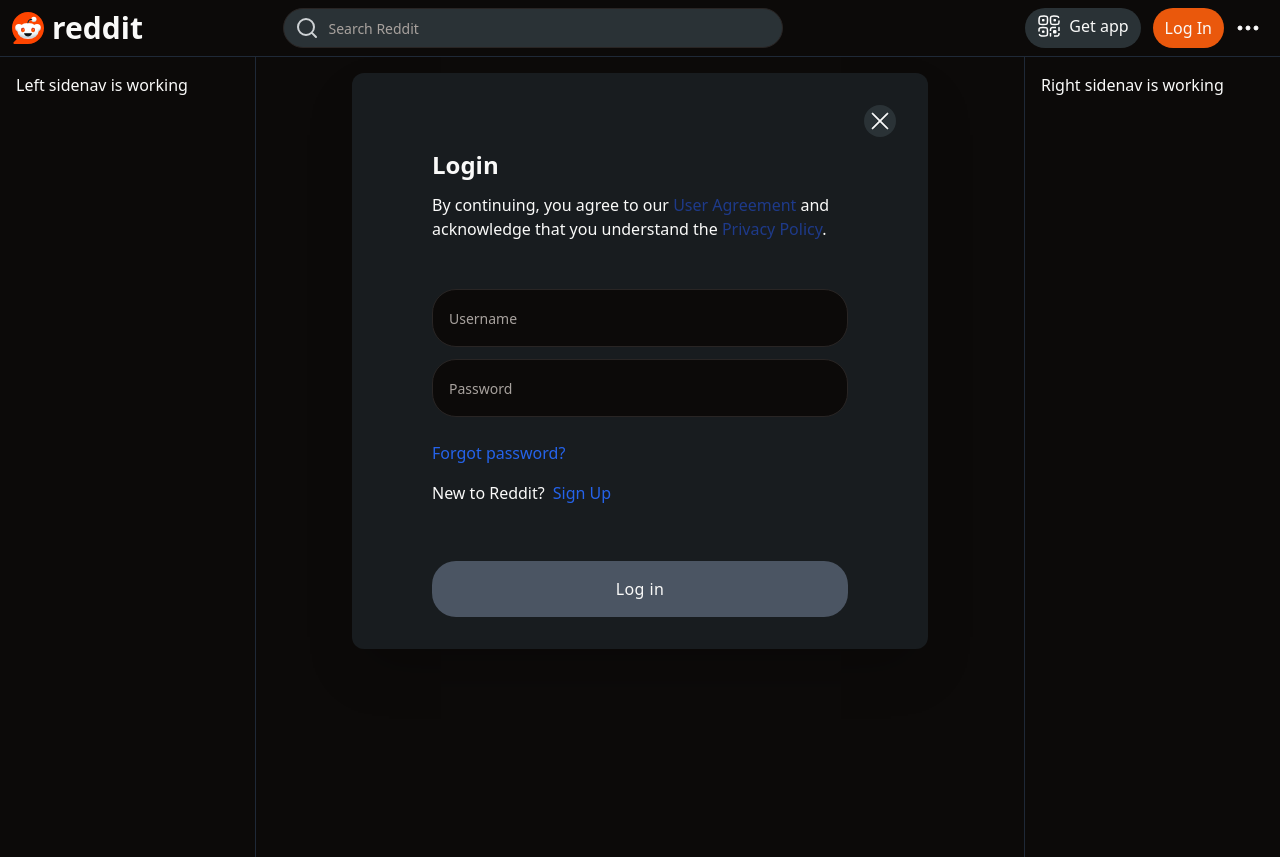
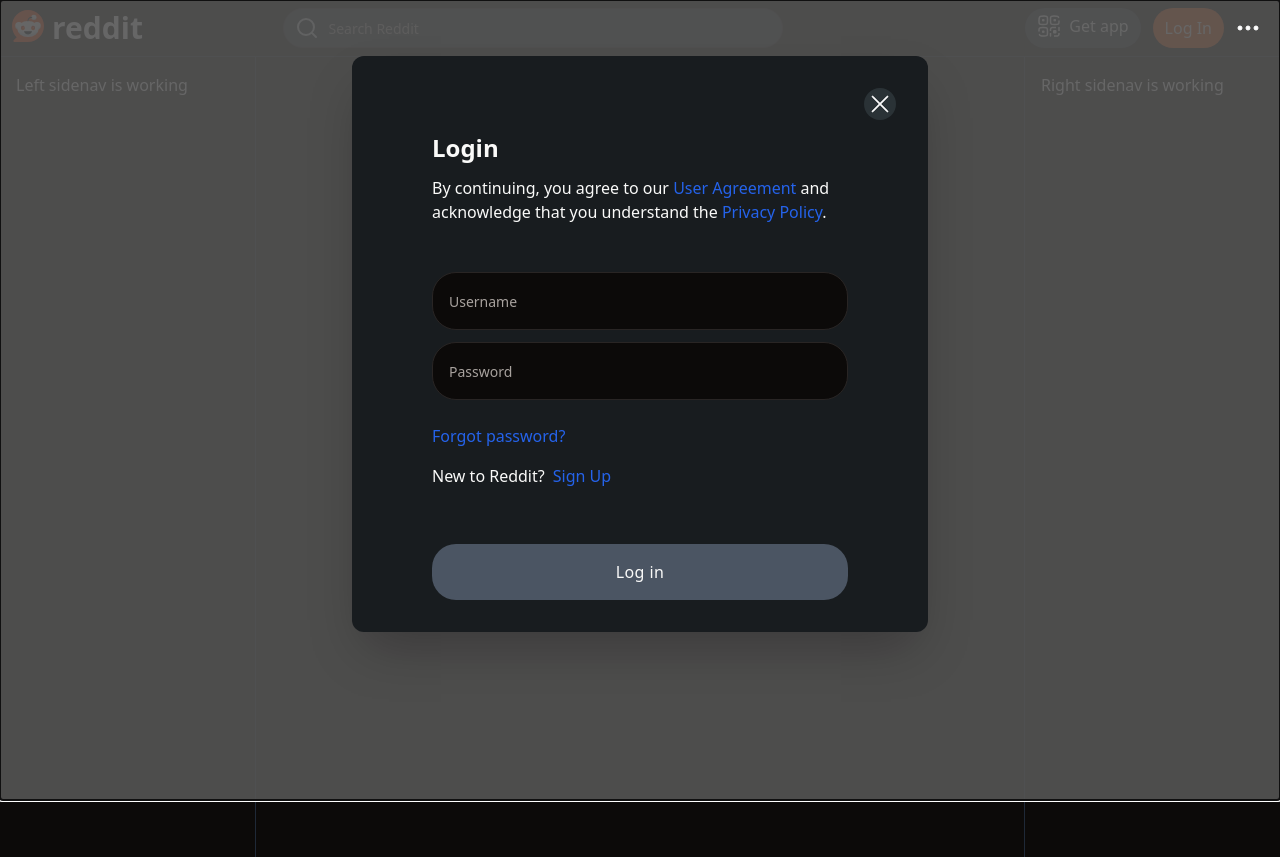
Before and after one commit to jah09/reddit_clone, a React (Vite) app in the folder frontend/: page /login in a window 1280 px wide. Built offline with nearby package versions, Linux system fonts and the light colour scheme.

Commit message:
working on modal

```diff
--- a/frontend/src/App.tsx
+++ b/frontend/src/App.tsx
@@ -1,6 +1,8 @@
 import { Button } from '@/components/ui/Button';
 import Layout from '@/components/Layout';
 import LoginModal from './components/LoginModal';
+import Home from './components/Home';
+
 import SignupModal from './components/SignupModal';
 import { BrowserRouter, Routes, Route } from 'react-router-dom';
 
@@ -9,6 +11,8 @@
 		<BrowserRouter>
 			<Layout>
 			<Routes>
+			<Route path="/"  element={<Home />}/>
+
 			<Route path="/login"  element={<LoginModal />}/>
 			<Route path="/signup"  element={<SignupModal />}/>
 			</Routes>
--- /dev/null
+++ b/frontend/src/components/Home.tsx
@@ -0,0 +1,11 @@
+import React from 'react'
+
+function Home() {
+  return (
+    <div className='text-foreground p-4'>
+      This is Home Page
+    </div>
+  )
+}
+
+export default Home
--- a/frontend/src/components/LoginModal.tsx
+++ b/frontend/src/components/LoginModal.tsx
@@ -1,18 +1,25 @@
-import React, { useState, useRef } from "react";
-
-import { Link } from "react-router-dom";
-import { Input } from "@/components/ui/input";
-import close from "../assets/close.svg";
+import React, { useState } from 'react';
+import Modal from 'react-modal';
+import { Link, useNavigate } from 'react-router-dom';
+import { Input } from '@/components/ui/input';
+import close from '../assets/close.svg';
 interface FormData {
 	username: string;
 	password: string;
 }
 function LoginModal() {
+	//form
 	const [formData, setFormData] = useState<FormData>({
-    username: "",
-    password: "",
+		username: '',
+		password: '',
 	});
-
+	const navigate = useNavigate();
+	//modal
+	const [modalIsOpen, setModalIsOpen] = useState<boolean>(true);
+	function closeModal() {
+		setModalIsOpen(false);
+		navigate('/');
+	}
 
 	//get the data input by the user
 	const handleInputChange = (e: React.ChangeEvent<HTMLInputElement>) => {
@@ -23,76 +30,78 @@
 		}));
 	};
 	return (
-    <div className="overflow-y-auto sm:p-0   pr-4 pl-4  ">
+		<div className='overflow-y-auto sm:p-0   pr-4 pl-4  '>
+			<Modal
+				className='flex justify-center items-end text-center min-h-screen sm:block  bg-[#00000099]   backdrop-blur-4xl'
+				isOpen={modalIsOpen}
+			>
+				<div className='inline-block text-left bg-[#181c1f] min-h-full rounded-xl overflow-hidden align-bottom transition-all transform shadow-2xl p-8 sm:align-middle sm:max-w-xl sm:w-full mt-14'>
+					<div className='flex  '>
+						<div className='flex flex-1  '></div>
 						<div
-
-        className="flex justify-center items-end text-center min-h-screen sm:block  "
+							className='flex place-items-center  bg-[#2a3236] w-8 h-8 rounded-full '
+							onClick={closeModal}
 						>
-        <div className="inline-block text-left bg-[#181c1f] min-h-full rounded-xl overflow-hidden align-bottom transition-all transform shadow-2xl p-8 sm:align-middle sm:max-w-xl sm:w-full mt-4">
-          <div className="flex  ">
-            <div className="flex flex-1  "></div>
-            <div className="flex place-items-center  bg-[#2a3236] w-8 h-8 rounded-full ">
-              {" "}
+							{' '}
 							<img
-
 								src={close}
-                alt="closemodal"
-                className="w-6 h-6 mr-2 mx-1 cursor-pointer"
-              />{" "}
+								alt='closemodal'
+								className='w-6 h-6 mr-2 mx-1 cursor-pointer'
+							/>{' '}
 						</div>
 					</div>
-          <div className="mt-4 px-12 ">
-            {" "}
-            <h1 className="text-2xl font-semibold leading-6 text-foreground">
+					<div className='mt-4 px-12 '>
+						{' '}
+						<h1 className='text-2xl font-semibold leading-6 text-foreground'>
 							Login
 						</h1>
-            <p className="py-4 text-foreground">
-              By continuing, you agree to our{" "}
-              <span className="text-blue-900">User Agreement</span> and
-              acknowledge that you understand the{" "}
-              <span className="text-blue-900">Privacy Policy</span>.
+						<p className='py-4 text-foreground'>
+							By continuing, you agree to our{' '}
+							<span className='text-blue-600'>User Agreement</span> and
+							acknowledge that you understand the{' '}
+							<span className='text-blue-600'>Privacy Policy</span>.
 						</p>
-            <div className="mt-8">
-              <form action=" ">
+						<div className='mt-8'>
+							<form action=' '>
 								<Input
-                  type="text"
-                  autoComplete="off"
-                  name="username"
+									type='text'
+									autoComplete='off'
+									name='username'
 									value={formData.username}
 									onChange={handleInputChange}
-                  id="username"
-                  placeholder="Username"
-                  className="px-4 py-7 rounded-3xl w-full outline-none text-foreground focus-visible:ring-offset-0 focus-visible:ring-0"
+									id='username'
+									placeholder='Username'
+									className='px-4 py-7 rounded-3xl w-full outline-none text-foreground focus-visible:ring-offset-0 focus-visible:ring-0'
 								/>
 
 								<Input
-                  type="password"
-                  autoComplete="off"
+									type='password'
+									autoComplete='off'
 									value={formData.password}
 									onChange={handleInputChange}
-                  name="password"
-                  id="password"
-                  placeholder="Password"
-                  className="px-4 py-7 rounded-3xl w-full outline-none text-foreground focus-visible:ring-offset-0 focus-visible:ring-0 mt-3"
+									name='password'
+									id='password'
+									placeholder='Password'
+									className='px-4 py-7 rounded-3xl w-full outline-none text-foreground focus-visible:ring-offset-0 focus-visible:ring-0 mt-3'
 								/>
-                <p className="text-blue-600  mt-6">Forgot password?</p>
-                <p className="text-foreground py-4">
+								<p className='text-blue-600  mt-6'>Forgot password?</p>
+								<p className='text-foreground py-4'>
 									New to Reddit?
-                  <Link to="/signup">
-                    <span className="text-blue-600 cursor-pointer ml-2">
+									<Link to='/signup'>
+										<span className='text-blue-600 cursor-pointer ml-2'>
 											Sign Up
 										</span>
 									</Link>
 								</p>
 
-                <button className="p-4 rounded-3xl w-full outline-none mt-10 bg-gray-600 cursor-pointer text-foreground  tracking-wide font-medium">
+								<button className='p-4 rounded-3xl w-full outline-none mt-10 bg-gray-600 cursor-pointer text-foreground  tracking-wide font-medium'>
 									Log in
 								</button>
 							</form>
 						</div>
 					</div>
 				</div>
-      </div>
+			</Modal>
 		</div>
 	);
 }
--- a/frontend/src/components/Navbar.tsx
+++ b/frontend/src/components/Navbar.tsx
@@ -1,16 +1,20 @@
-import { useState } from "react";
-import { Input } from "@/components/ui/input";
+import { useState } from 'react';
+import { Input } from '@/components/ui/input';
 
-import reddit from "@/assets/reddit.svg";
-import mouse from "@/assets/mouse.svg";
-import message from "@/assets/message.svg";
-import plus from "@/assets/plus.svg";
-import bell from "@/assets/bell.svg";
-import profile from "@/assets/profile.jpg";
-import search from "@/assets/search.svg";
-import kebab from "@/assets/kebab.svg";
-import qrcode from "@/assets/qrcode.svg";
-import {  Link } from 'react-router-dom';
+import reddit from '@/assets/reddit.svg';
+import mouse from '@/assets/mouse.svg';
+import message from '@/assets/message.svg';
+import plus from '@/assets/plus.svg';
+import bell from '@/assets/bell.svg';
+import profile from '@/assets/profile.jpg';
+import search from '@/assets/search.svg';
+import kebab from '@/assets/kebab.svg';
+import qrcode from '@/assets/qrcode.svg';
+import shoppingbag from '@/assets/shoppingbag.svg';
+
+import login from '@/assets/login.svg';
+
+import { Link } from 'react-router-dom';
 
 function Navbar() {
 	const [isLogin, setIsLogin] = useState<boolean>(false);
@@ -20,103 +24,99 @@
 		setIsKebabClicked(!isKebabClicked);
 	};
 	return (
-    <nav className="w-full py-2 px-3 bg-background border-b border-gray-800   ">
-      <div className="flex justify-between">
-        <div className="text-3xl font-bold  text-foreground  flex  items-center gap-x-2 justify-start ">
-          <img src={reddit} alt="logo" className="w-8 h-8" />{" "}
-          <h1 className="tracking wide text-md">reddit </h1>
+		<nav className='w-full py-2 px-3 bg-background border-b border-gray-800   '>
+			<div className='flex justify-between'>
+				<div className='text-3xl font-bold  text-foreground  flex  items-center gap-x-2 justify-start '>
+					<Link to='/' className='inline-flex'>
+						{' '}
+						<img src={reddit} alt='logo' className='w-8 h-8' />
+						<h1 className='tracking wide text-md ml-2'>reddit </h1>
+					</Link>
 				</div>
-        <div className="justify-center flex  relative items-center  ml-10">
-          <div className="  absolute left-0 px-3">
-            {" "}
-            <img src={search} alt="" className="w-6 h-6" />
+				<div className='justify-center flex  relative items-center  ml-10'>
+					<div className='  absolute left-0 px-3'>
+						{' '}
+						<img src={search} alt='' className='w-6 h-6' />
 					</div>
 					<Input
-            className="rounded-full px-11 text-foreground focus:outline-none min-w-[500px]  bg-[#2a3236] "
-            type="text"
-            placeholder="Search Reddit"
-          />{" "}
+						className='rounded-full px-11 text-foreground focus:outline-none min-w-[500px]  bg-[#2a3236] '
+						type='text'
+						placeholder='Search Reddit'
+					/>{' '}
 				</div>
 
 				{isLogin ? (
-          <div className="  w-96 px-2">
-            <div className="flex gap-x-3 items-center  justify-end">
-              <div className=" ">
-                <img src={mouse} alt="mousecursor" className="w-7 h-7" />
+					<div className='  w-96 px-2'>
+						<div className='flex gap-x-3 items-center  justify-end'>
+							<div className=' '>
+								<img src={mouse} alt='mousecursor' className='w-7 h-7' />
 							</div>
 							<div>
-                <img src={message} alt="mousecursor" className="w-7 h-7" />
+								<img src={message} alt='mousecursor' className='w-7 h-7' />
 							</div>
 
-              <img src={plus} alt="mousecursor ml-10" className="w-10 h-10" />
-              <h5 className=" text-foreground "> Create</h5>
+							<img src={plus} alt='mousecursor ml-10' className='w-10 h-10' />
+							<h5 className=' text-foreground '> Create</h5>
 
-              <div className="">
-                <img src={bell} alt="mousecursor" className="w-7 h-7" />
+							<div className=''>
+								<img src={bell} alt='mousecursor' className='w-7 h-7' />
 							</div>
-              <div className=" ">
+							<div className=' '>
 								<img
 									src={profile}
-                  alt="mousecursor"
-                  className="w-8 h-8 rounded-full"
+									alt='mousecursor'
+									className='w-8 h-8 rounded-full'
 								/>
 							</div>
 						</div>
 					</div>
 				) : (
-          <div className="  w-96 px-2 ">
-            <div className="flex gap-x-3 justify-end items-center    ">
-              <button className="text-foreground rounded-full bg-[#2a3236] px-3 py-[6px] h-10 flex gap-x-2">
-                <span className="inline-block">
-                  <img src={qrcode} alt="" className="w-6 h-6" />
+					<div className='  w-96 px-2 '>
+						<div className='flex gap-x-3 justify-end items-center    '>
+							<button className='text-foreground rounded-full bg-[#2a3236] px-3 py-[6px] h-10 flex gap-x-2'>
+								<span className='inline-block'>
+									<img src={qrcode} alt='' className='w-6 h-6' />
 								</span>
 								Get app
 							</button>
-              <Link to="/login">
-
-              <button className="text-foreground rounded-full bg-primary px-3 py-[6px] h-10">
+							<Link to='/login'>
+								<button className='text-foreground rounded-full bg-primary px-3 py-[6px] h-10'>
 									Log In
 								</button>
 							</Link>
-              <div className="relative">
-                <div className="relative" onClick={toggleKebabMenu}>
+							<div className='relative'>
+								<div className='relative' onClick={toggleKebabMenu}>
 									{/* <span className="absolute inset-0 bg-blue-500 rounded-full opacity-50 w-full h-full"></span> */}
 
 									<img
 										src={kebab}
-                    alt="kebab menu"
-                    className="relative z-10 w-6 h-6 cursor-pointer"
+										alt='kebab menu'
+										className='relative z-10 w-6 h-6 cursor-pointer'
 									/>
 								</div>
 								{isKebabClicked && (
-                  <div className="absolute right-0  mt-5 w-64 bg-[#181c1f] text-white rounded shadow-lg py-2 px-2">
-                    <div
-                      className="p-2  cursor-pointer flex "
-
-                      >
-
+									<div className='absolute right-0  mt-5 w-64 bg-[#181c1f] text-white rounded shadow-lg py-2 px-2'>
+										<div className='p-2  cursor-pointer flex mr-2'>
+											<img
+												src={login}
+												alt='mousecursor'
+												className='w-6 h-6 mr-2'
+											/>
+											<Link to='/login'>Log In / Sign Up</Link>
+										</div>
+										<div className='p-2  cursor-pointer flex focus:bg-gray-100'>
 											<img
 												src={mouse}
-                        alt="mousecursor"
-                        className="w-7 h-7 mr-2"
-                      />
-                        <Link to="/login">
-                      Log In / Sign Up
-                       </Link>
-                    </div>
-                    <div className="p-2  cursor-pointer flex focus:bg-gray-100">
-                      <img
-                        src={mouse}
-                        alt="mousecursor"
-                        className="w-7 h-7 mr-2"
+												alt='mousecursor'
+												className='w-6 h-6 mr-2'
 											/>
 											Advertise on Reddit
 										</div>
-                    <div className="p-2  cursor-pointer flex">
+										<div className='p-2  cursor-pointer flex'>
 											<img
-                        src={mouse}
-                        alt="mousecursor"
-                        className="w-7 h-7 mr-2"
+												src={shoppingbag}
+												alt='mousecursor'
+												className='w-6 h-6 mr-2'
 											/>
 											Shop Collectible Avatars
 										</div>
@@ -127,7 +127,6 @@
 					</div>
 				)}
 			</div>
-
 		</nav>
 	);
 }
--- a/frontend/src/components/SignupModal.tsx
+++ b/frontend/src/components/SignupModal.tsx
@@ -1,9 +1,10 @@
 import React, { useState } from "react";
-import { Link } from "react-router-dom";
+import { Link ,useNavigate} from "react-router-dom";
 import axios from "axios";
 import close from "../assets/close.svg";
 import { generateUsername } from "unique-username-generator";
 import { Input } from "@/components/ui/input";
+import Modal from 'react-modal';
 
 interface FormData {
   username: string;
@@ -20,12 +21,18 @@
     karma: 0,
     displayname: username,
   });
-
+  const navigate = useNavigate();
+	//modal
+	const [modalIsOpen, setModalIsOpen] = useState<boolean>(true);
+	function closeModal() {
+		setModalIsOpen(false);
+		navigate('/');
+	}
   //submit the form
   const handleFormSubmit = async (e: React.FormEvent<HTMLFormElement>) => {
     e.preventDefault();
     try {
-
+      const response = await axios.post('/api/register/save', formData);
       setFormData({ username: "", password: "", karma: 0, displayname: "" });
     } catch (e) {
       console.log("error is", e);
@@ -41,68 +48,74 @@
     }));
   };
   return (
-    <div className="overflow-y-auto sm:p-0 pt-4 pr-4 pb-20 pl-4">
-      <div className="flex justify-center items-end text-center min-h-screen sm:block ">
-        <div className="inline-block text-left bg-[#181c1f] min-h-full rounded-xl overflow-hidden align-bottom transition-all transform shadow-2xl p-8 sm:align-middle sm:max-w-xl sm:w-full mt-4">
-          <div className="flex  ">
-            <div className="flex flex-1  "></div>
-            <div className="flex place-items-center  bg-[#2a3236] w-8 h-8 rounded-full ">
-              {" "}
+		<div className='overflow-y-auto sm:p-0 pt-4 pr-4 pb-20 pl-4'>
+			<Modal
+				className='flex justify-center items-end text-center min-h-screen sm:block  bg-[#00000099]   backdrop-blur-4xl'
+				isOpen={modalIsOpen}
+			>
+				<div className='inline-block text-left bg-[#181c1f] min-h-full rounded-xl overflow-hidden align-bottom transition-all transform shadow-2xl p-8 sm:align-middle sm:max-w-xl sm:w-full mt-14'>
+					<div className='flex  '>
+						<div className='flex flex-1  '></div>
+						<div
+							className='flex place-items-center  bg-[#2a3236] w-8 h-8 rounded-full '
+							onClick={closeModal}
+						>
+							{' '}
 							<img
 								src={close}
-                alt="closemodal"
-                className="w-6 h-6 mr-2 mx-1 cursor-pointer"
-              />{" "}
+								alt='closemodal'
+								className='w-6 h-6 mr-2 mx-1 cursor-pointer'
+							/>{' '}
 						</div>
 					</div>
-          <div className="mt-4 px-12 ">
-            {" "}
-            <h1 className="text-2xl font-semibold leading-6 text-foreground">
+					<div className='mt-4 px-12 '>
+						{' '}
+						<h1 className='text-2xl font-semibold leading-6 text-foreground'>
 							Sign Up
-            </h1>{" "}
-            <p className="py-4 text-foreground">
-              By continuing, you agree to our{" "}
-              <span className="text-blue-900">User Agreement</span> and
-              acknowledge that you understand the{" "}
-              <span className="text-blue-900">Privacy Policy</span>.
+						</h1>{' '}
+						<p className='py-4 text-foreground'>
+							By continuing, you agree to our{' '}
+							<span className='text-blue-600'>User Agreement</span> and
+							acknowledge that you understand the{' '}
+							<span className='text-blue-600'>Privacy Policy</span>.
 						</p>
-            <div className="mt-8">
-              <form action=" " onSubmit={handleFormSubmit}>
+						<div className='mt-8'>
+							<form action=' ' onSubmit={handleFormSubmit}>
 								<Input
 									value={formData.username}
-                  type="text"
-                  name="username"
-                  id="username"
-                  placeholder="Username"
+									type='text'
+									name='username'
+									id='username'
+									placeholder='Username'
 									onChange={handleInputChange}
-                  className="px-4 py-7 rounded-3xl w-full outline-none text-foreground focus-visible:ring-offset-0 focus-visible:ring-0"
+									className='px-4 py-7 rounded-3xl w-full outline-none text-foreground focus-visible:ring-offset-0 focus-visible:ring-0'
 								/>
 
 								<Input
 									value={formData.password}
-                  type="password"
-                  name="password"
-                  id="password"
-                  placeholder="Password"
+									type='password'
+									name='password'
+									id='password'
+									placeholder='Password'
 									onChange={handleInputChange}
-                  className="px-4 py-7 rounded-3xl w-full outline-none text-foreground focus-visible:ring-offset-0 focus-visible:ring-0 mt-3"
+									className='px-4 py-7 rounded-3xl w-full outline-none text-foreground focus-visible:ring-offset-0 focus-visible:ring-0 mt-3'
 								/>
 
-                <p className="text-foreground mt-10">
+								<p className='text-foreground mt-10'>
 									Already an redditor?
-                  <Link to="/login">
-                    <span className="text-blue-600 cursor-pointer"> Login</span>
+									<Link to='/login'>
+										<span className='text-blue-600 cursor-pointer'> Login</span>
 									</Link>
 								</p>
 
-                <button className="p-4 rounded-3xl w-full outline-none mt-10 bg-gray-600 cursor-pointer text-foreground  tracking-wide font-medium">
+								<button className='p-4 rounded-3xl w-full outline-none mt-10 bg-gray-600 cursor-pointer text-foreground  tracking-wide font-medium'>
 									Continue
 								</button>
 							</form>
 						</div>
 					</div>
 				</div>
-      </div>
+			</Modal>
 		</div>
 	);
 }
```
Also changed, not shown: frontend/src/assets/login.svg (added), frontend/src/assets/shoppingbag.svg (added). Lines whose indentation alone changed are shown as unchanged.
